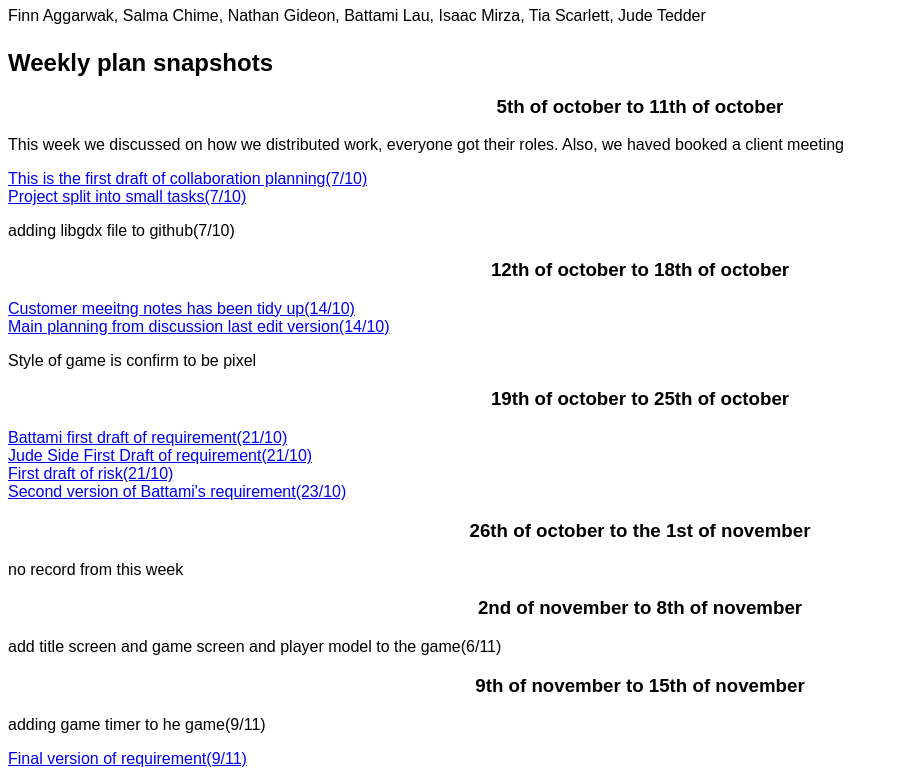
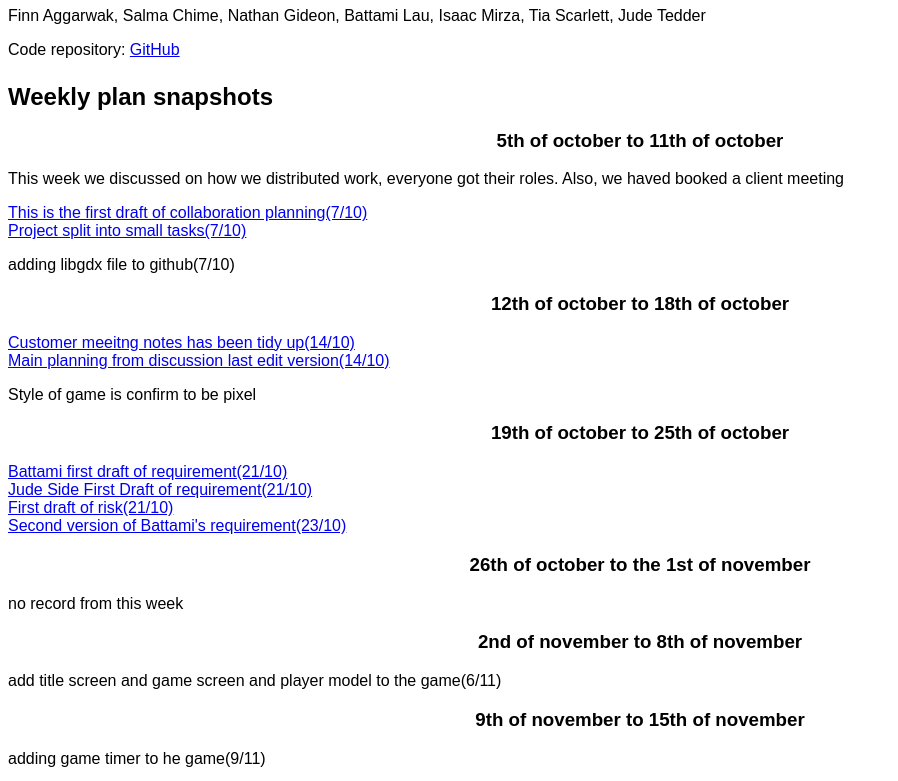
Before and after one commit to Nathan12Gideon-CompSci/goosinggus.github.io, a plain HTML site: page index.html in a window 1280 px wide. Shown: the part 73-854 px from the top of the page, without its empty margins (0-898 px from the left). Drawn offline with Linux system fonts and the light colour scheme.

Commit message:
Add GitHub repository link to index.html

```diff
--- a/index.html
+++ b/index.html
@@ -18,6 +18,7 @@ h2 {
 <body>
   <h1> C4-t4 - Goosing Gus</h1>
   <p>Finn Aggarwak, Salma Chime, Nathan Gideon, Battami Lau, Isaac Mirza, Tia Scarlett, Jude Tedder</p>
+    <p>Code repository: <a href="https://github.com/Nathan12Gideon-CompSci/Eng1_CoHort4-team4" target="_blank" rel="noopener noreferrer">GitHub</a></p>
 
   <h2>Weekly plan snapshots</h2>
   <h3>5th of october to 11th of october</h3>
```
